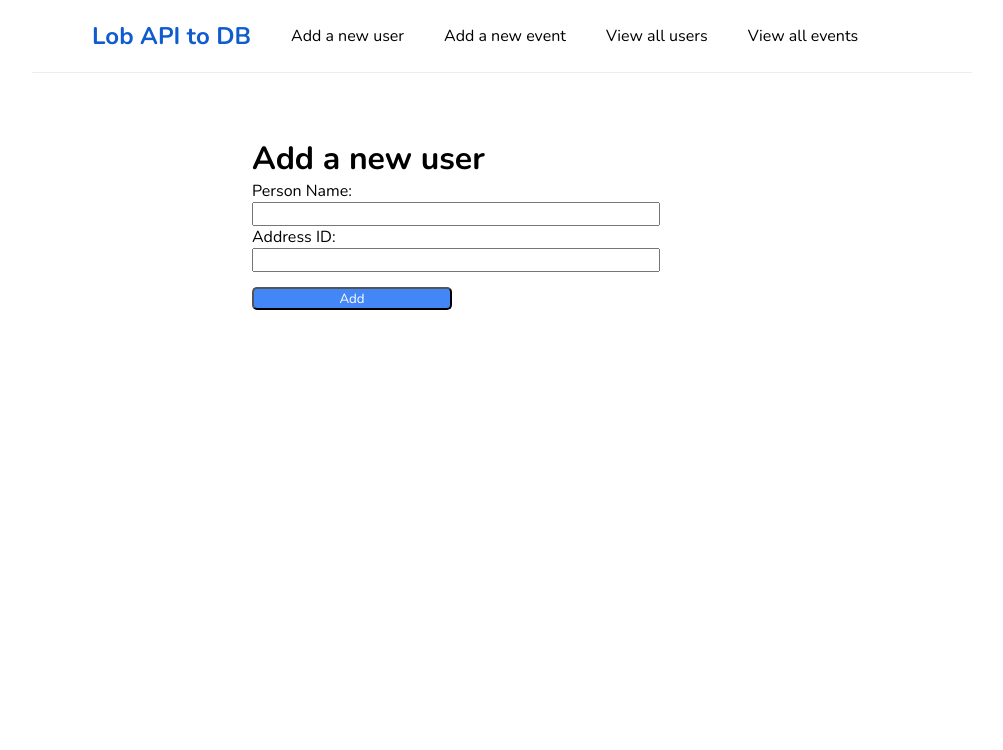
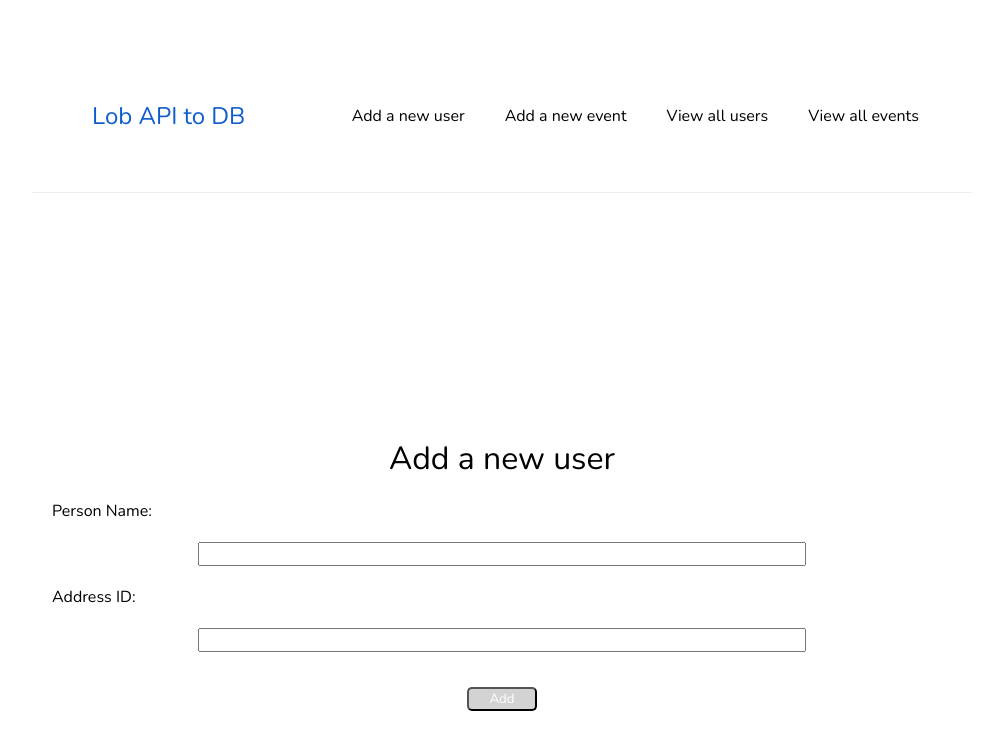
Before and after one commit to Open-Avenues-Foundation/p23164-deliver-greeting-cards, a React (Create React App) app in the folder client/: page /postuser in a window 1280 px wide. Shown: the top 750 px of the page, without its empty margins (138-1141 px from the left). Built offline with nearby package versions, Linux system fonts and the light colour scheme; the HTML template or start-up script is replaced by a standard one.

Commit message:
Initial commit

```diff
--- a/client/src/components/CreateUser.css
+++ b/client/src/components/CreateUser.css
@@ -1,25 +1,34 @@
+
 .form{
-    margin: 2rem auto;
-    max-width: 500px;
-    padding: 2rem;
+    margin: 8rem auto;
+    max-width: 900px;
+    padding: 6rem;
+
 
 }
 
 label{
-    display:block;
+    display: block;
+    text-align: left;
 }
 
 input{
     display: block;
-    width: 400px
+    width: 600px
+}
+
+*{
+    text-align: center;
+    margin: 20px auto;
+    font-weight: normal;
 }
 
 .btn{
 
-    width: 200px;
-    padding: 0.5px;
+    width: 70px;
+    padding: 6px 10;
     margin: 15px auto;
-    background-color: #4287f5;
+    background-color: lightgrey;
     border-radius: 5px;
     color: white;
 
--- a/client/src/components/style/ViewUsers.css
+++ b/client/src/components/style/ViewUsers.css
@@ -21,5 +21,5 @@ th, td {
 }
 
 tr:nth-child(even) {
-    background-color: lightgray;
+    background-color: lightgrey;
 }
```
